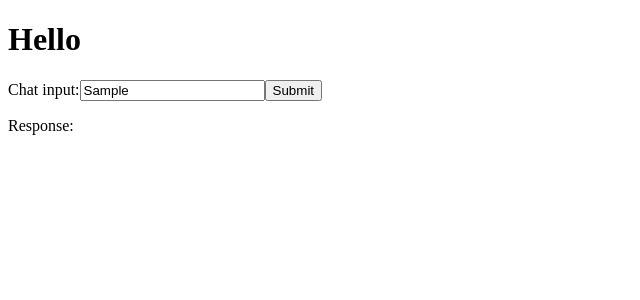
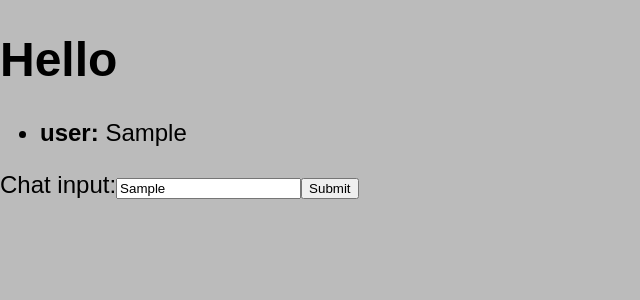
Before and after one commit to Sunilpaul16/AI-something, a React (Vite) app in the folder tauri-app/: page / in a window 1280 px wide. Both pictures are taken after typing "Sample" into the empty fields and a click on the button "Submit". Shown: the top 300 px of the page, without its empty margins (0-640 px from the left). Built offline with nearby package versions, Linux system fonts and the light colour scheme; no server answers.

Commit message:
feat: enhance chat functionality by managing message log and displaying responses

```diff
--- a/tauri-app/src/App.css
+++ b/tauri-app/src/App.css
@@ -6,6 +6,13 @@
   text-align: center;
   text-decoration: none;
   display: inline-block;
-  font-size: 16px;
+  font-size: x-large;
   border: none;
 }
+body {
+  font-family: Arial, Helvetica, sans-serif;
+  margin: 0;
+  padding: 0;
+  background-color: rgba(48, 47, 47, 0.327);
+  font-size: x-large;
+}
--- a/tauri-app/src/App.jsx
+++ b/tauri-app/src/App.jsx
@@ -13,26 +13,47 @@ function App() {
 
 function Form() {
   const [text, setText] = useState("");
-  const [response, setResponse] = useState("");
+  const [log, setLog] = useState([]);
 
   async function handleSubmit(event) {
     event.preventDefault();
-    const data = await chat(text);
+    console.log("Sending:", text);
+    const userMessage = {
+      id: Date.now(),
+      role: "user",
+      content: text,
+    };
+    const newMessages = [...log, userMessage];
+    setLog((prev) => [...prev, userMessage]);
+    const data = await chat(newMessages);
     console.log("Received response:", data);
-    setResponse(data);
+    const assistantMessage = {
+      id: Date.now(),
+      role: "assistant",
+      content: data,
+    };
+    setLog((prev) => [...prev, assistantMessage]);
   }
-
   return (
+    <>
+      <ul>
+        {log.map((role) => (
+          <li key={role.id}>
+            <b name="role">{role.role}:</b> {role.content}
+          </li>
+        ))}
+      </ul>
       <form onSubmit={handleSubmit}>
         Chat input:
         <input
           type="text"
+          name="ask"
           value={text}
           onChange={(event) => setText(event.target.value)}
         />
         <button type="submit">Submit</button>
-      <p>Response: {response}</p>
       </form>
+    </>
   );
 }
 
```
Lines whose indentation alone changed are shown as unchanged.
